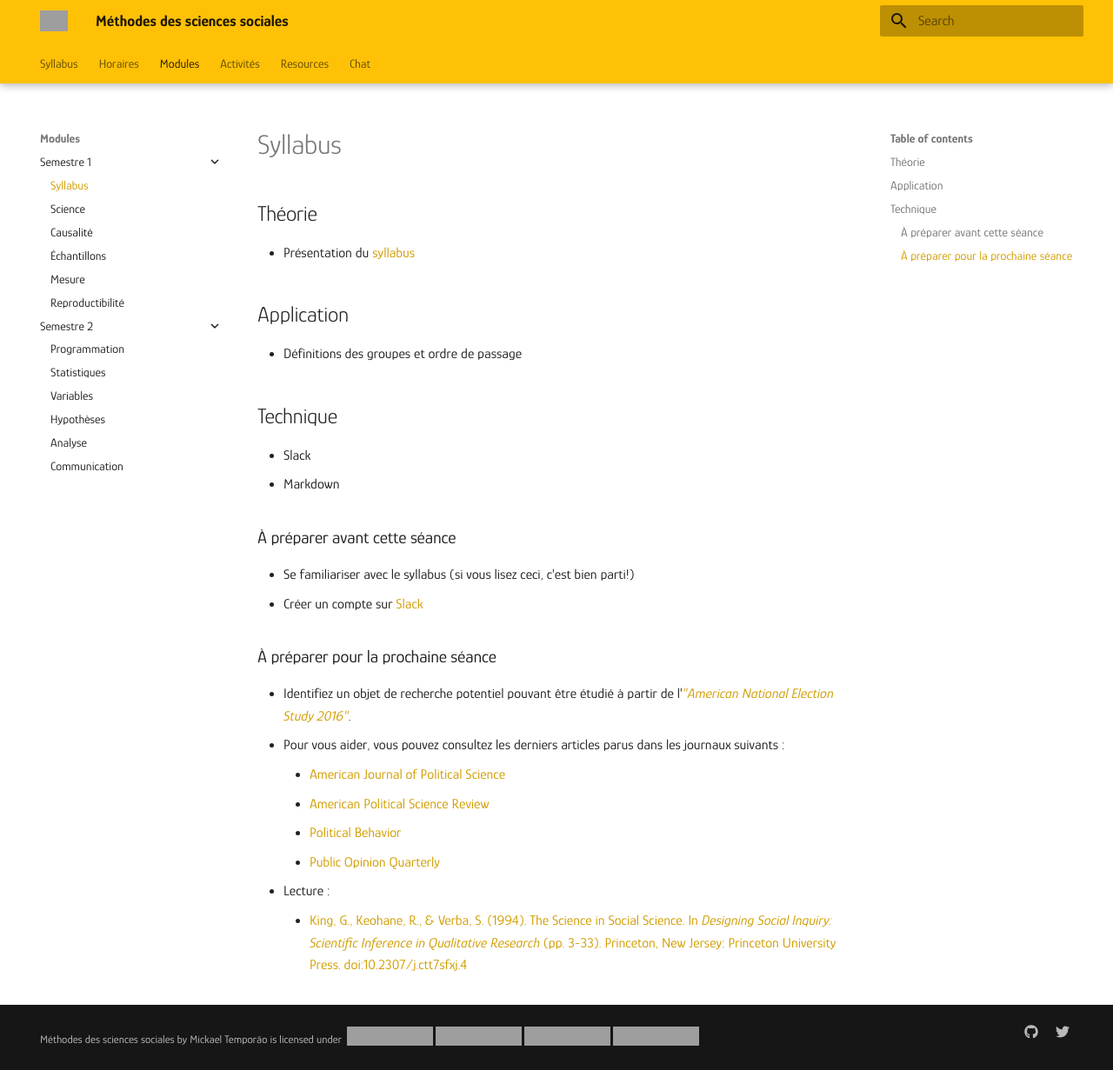
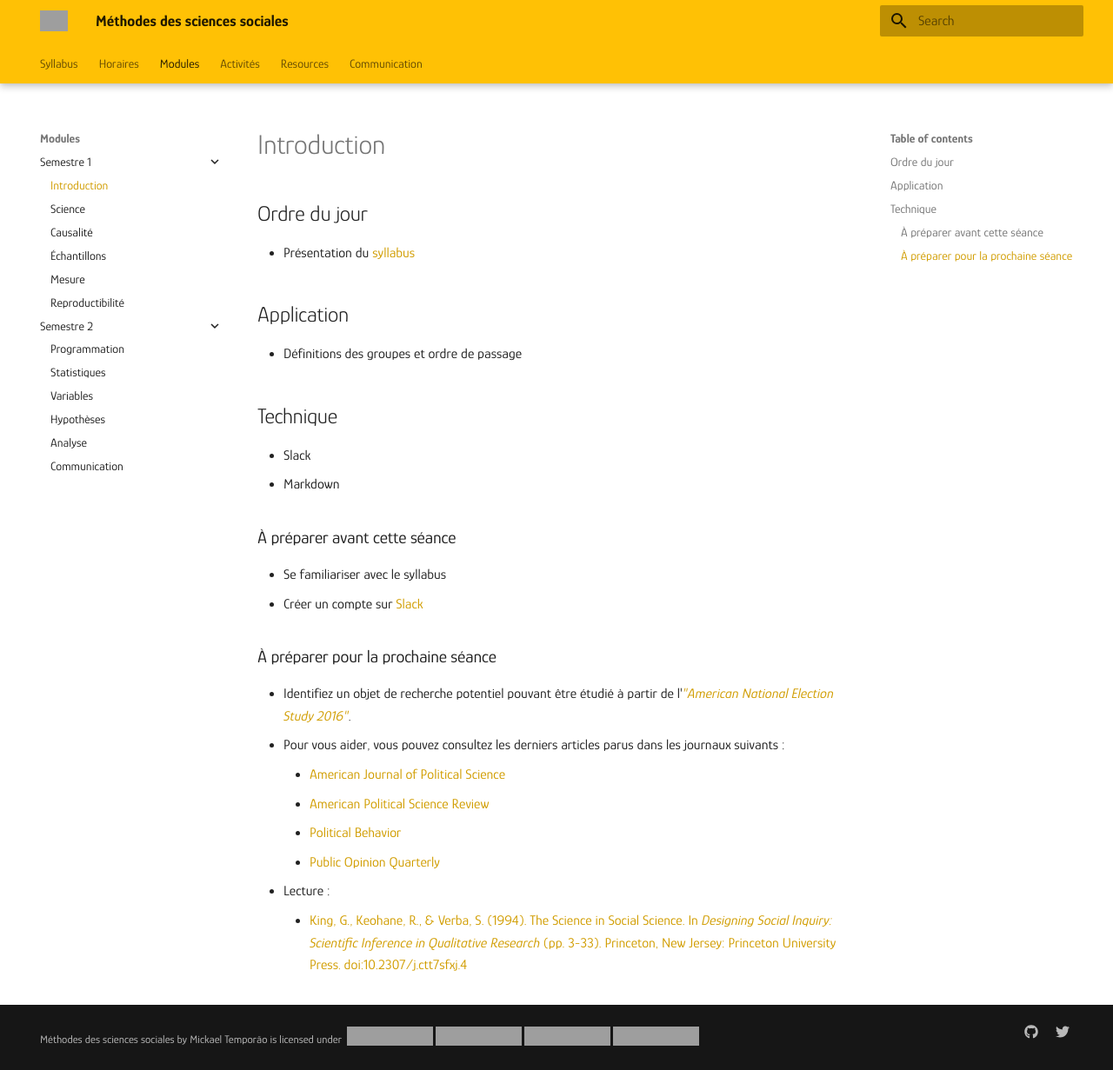
Before and after one commit to mickaeltemporao/mdss, an MkDocs documentation site: the page built from docs/modules/introduction.md, in a window 1280 px wide and 1231 px high. Shown: the whole window at 87% size. Built offline with MkDocs 1.6.1 and Material for MkDocs 9.7.7, drawn with Linux system fonts in a browser that asks for light colours; grey boxes are pictures that could not be loaded.

Commit message:
update module name

```diff
--- a/docs/modules/syllabus.md
+++ b/docs/modules/introduction.md
@@ -1,7 +1,6 @@
-# Syllabus
+# Introduction
 
-## Théorie
-
+## Ordre du jour
 - Présentation du [syllabus](https://mickaeltemporao.github.io/CMT3A-MSS/)
 
 ## Application
@@ -12,7 +11,7 @@
 - Markdown
 
 ### À préparer avant cette séance
-- Se familiariser avec le syllabus (si vous lisez ceci, c'est bien parti!)
+- Se familiariser avec le syllabus
 - Créer un compte sur [Slack](methodesss.slack.com)
 
 ### À préparer pour la prochaine séance
--- a/mkdocs.yml
+++ b/mkdocs.yml
@@ -51,7 +51,7 @@ nav:
   - Horaires: schedule.md
   - Modules:
     - Semestre 1:
-      - modules/syllabus.md
+      - modules/introduction.md
       - modules/science.md
       - modules/causality.md
       - modules/sampling.md
@@ -72,6 +72,6 @@ nav:
     - resources/book.md
     - resources/writing.md
     - resources/coding.md
-  - Chat: "https://sciencespobordeaux.slack.com/messages/méthodes-des-sciences-sociales/"
+  - Communication: "https://sciencespobordeaux.slack.com/messages/méthodes-des-sciences-sociales/"
 
 copyright: <p xmlns:cc="http://creativecommons.org/ns#" xmlns:dct="http://purl.org/dc/terms/"><span property="dct:title">Méthodes des sciences sociales</span> by <span property="cc:attributionName">Mickael Temporão</span> is licensed under <a href="http://creativecommons.org/licenses/by-nc-sa/4.0/?ref=chooser-v1" target="_blank" rel="license noopener noreferrer" style="display:inline-block;"><img style="height:22px!important;margin-left:3px;vertical-align:text-bottom;" src="https://mirrors.creativecommons.org/presskit/icons/cc.svg?ref=chooser-v1"><img style="height:22px!important;margin-left:3px;vertical-align:text-bottom;" src="https://mirrors.creativecommons.org/presskit/icons/by.svg?ref=chooser-v1"><img style="height:22px!important;margin-left:3px;vertical-align:text-bottom;" src="https://mirrors.creativecommons.org/presskit/icons/nc.svg?ref=chooser-v1"><img style="height:22px!important;margin-left:3px;vertical-align:text-bottom;" src="https://mirrors.creativecommons.org/presskit/icons/sa.svg?ref=chooser-v1"></a></p>
```
